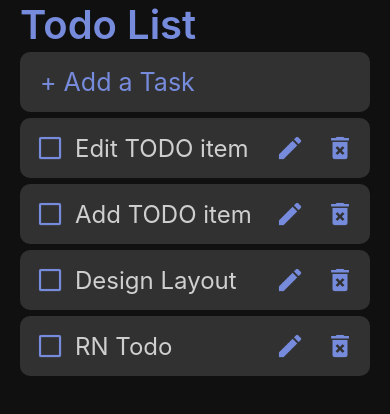
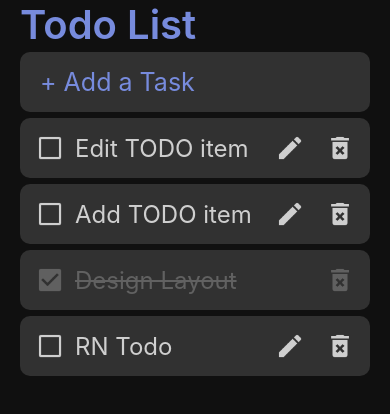
Before and after one commit to skylogin/study.react-native-todo, a React Native app: screen / in a window 390 px wide. Shown: the top 414 px of the page. Built offline with nearby package versions, Linux system fonts and the light colour scheme.

Commit message:
완료기능 추가

```diff
--- a/src/App.tsx
+++ b/src/App.tsx
@@ -30,6 +30,10 @@
 `;
 
 
+interface ITask{
+
+
+}
 
 
 const App: React.FC = () => {
@@ -57,6 +61,12 @@
     setTasks(currentTasks);
   }
 
+  const _toggleTask = (id: string) => {
+    const currentTasks: any = Object.assign({}, tasks);
+    currentTasks[id]['completed'] = !currentTasks[id]['completed'];
+    setTasks(currentTasks);
+  }
+
   const _handleTextChange = (text: string) => {
     setNewTask(text);
   }
@@ -78,7 +88,12 @@
           {Object.values(tasks)
             .reverse()
             .map(item => (
-              <Task key={item.id} item={item} deleteTask={_deleteTask} />
+              <Task
+                key={item.id}
+                item={item}
+                deleteTask={_deleteTask}
+                toggleTask={_toggleTask}
+              />
             ))}
         </List>
       </Container>
--- a/src/components/IconButton.tsx
+++ b/src/components/IconButton.tsx
@@ -2,8 +2,8 @@
 import { TouchableOpacity } from 'react-native';
 import styled from 'styled-components/native';
 
-const Icon = styled.Image<{source: string}>`
-  tint-color: ${({ theme }) => theme.main};
+const Icon = styled.Image<{source: string, completed: boolean}>`
+  tint-color: ${({ theme, completed }) => completed? theme.done: theme.text};
   width: 30px;
   height: 30px;
   margin: 10px;
@@ -13,14 +13,14 @@
   type: string;
   id: string;
   onPressOut?: (id: string) => void;
+  completed?: boolean;
 }
-
-
 
 const IconButton: React.FC<IProps> = ({
   type,
   id,
   onPressOut = Function,
+  completed = false,
 }) => {
 
   const _onPressOut = () =>  {
@@ -30,7 +30,7 @@
 
   return (
     <TouchableOpacity onPressOut={_onPressOut}>
-      <Icon source={type} />
+      <Icon source={type} completed={completed} />
     </TouchableOpacity>
   );
 };
--- a/src/components/Task.tsx
+++ b/src/components/Task.tsx
@@ -12,29 +12,42 @@
   margin: 3px 0px;
 `;
 
-const Contents = styled.Text`
+const Contents = styled.Text<{ completed: boolean }>`
   flex: 1;
   font-size: 24px;
-  color: ${({ theme }) => theme.text};
+  color: ${({ theme, completed }) => completed? theme.done: theme.text};
+  text-decoration-line: ${({ completed }) => completed? 'line-through': 'none'};
 `;
 
 interface IProps{
   item: {id: string, text: string, completed: boolean};
   deleteTask: (id: string) => void;
+  toggleTask: (id: string) => void;
 };
 
 const Task: React.FC<IProps> = ({
   item,
   deleteTask,
+  toggleTask,
 }) => {
   return (
     <Container>
-      <IconButton type={images.uncompleted} id={item.id} />
-      <Contents>
+      <IconButton
+        type={item.completed? images.completed: images.uncompleted}
+        id={item.id}
+        onPressOut={toggleTask}
+        completed={item.completed}
+      />
+      <Contents completed={item.completed}>
         {item.text}
       </Contents>
-      <IconButton type={images.update} id={item.id} />
-      <IconButton type={images.delete} id={item.id} onPressOut={deleteTask} />
+      {item.completed || <IconButton type={images.update} id={item.id} />}
+      <IconButton
+        type={images.delete}
+        id={item.id}
+        onPressOut={deleteTask}
+        completed={item.completed}
+      />
     </Container>
   )
 };
```
